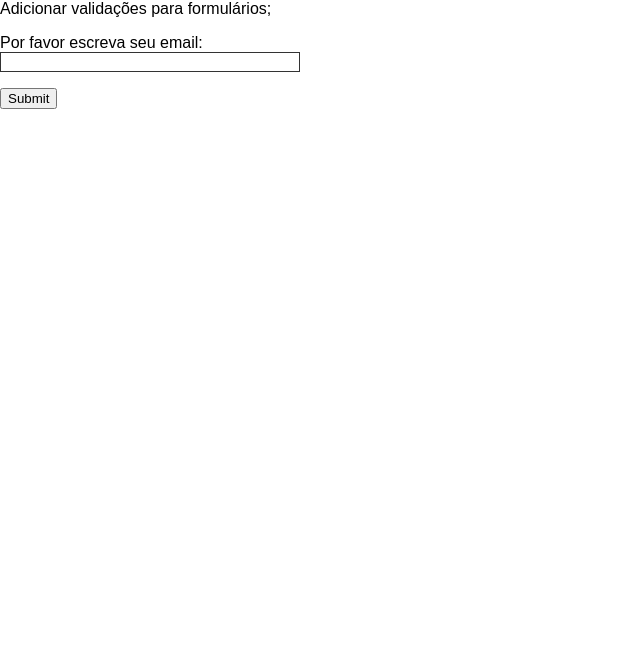
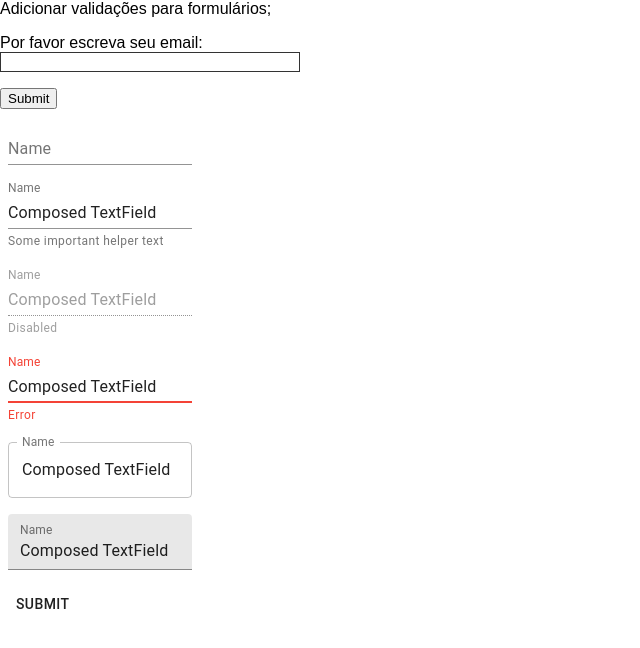
Before and after one commit to olimpiossdx/hooks-customizados, a React (Create React App) app: page / in a window 1280 px wide. Shown: the top 648 px of the page, without its empty margins (0-640 px from the left). Built offline with nearby package versions, Linux system fonts and the light colour scheme.

Commit message:
Adicionando material-ui textfield

```diff
--- /dev/null
+++ b/src/form/inputBase4/index.tsx
@@ -0,0 +1,130 @@
+import React, { useRef, useEffect } from "react";
+import { createStyles, Theme, makeStyles } from '@material-ui/core/styles';
+import FilledInput from '@material-ui/core/FilledInput';
+import FormControl from '@material-ui/core/FormControl';
+import FormHelperText from '@material-ui/core/FormHelperText';
+import Input, { InputProps } from '@material-ui/core/Input';
+import InputLabel from '@material-ui/core/InputLabel';
+import OutlinedInput from '@material-ui/core/OutlinedInput';
+import { Button } from "@material-ui/core";
+
+const useStyles = makeStyles((theme: Theme) =>
+  createStyles({
+    root: {
+      '& > *': {
+        margin: theme.spacing(1),
+      },
+    },
+  }),
+);
+
+
+const emailRegExp = /^[a-zA-Z0-9.!#$%&'*+/=?^_`{|}~-]+@[a-zA-Z0-9-]+(?:\.[a-zA-Z0-9-]+)*$/
+
+function InputField4() {
+  const [name, setName] = React.useState('Composed TextField');
+  const classes = useStyles();
+
+  const handleChange = React.useCallback((event: React.ChangeEvent<HTMLInputElement>) => {
+    setName(event.target.value);
+  }, []);
+
+  const emailRef = useRef() as React.RefObject<HTMLInputElement>;
+  const formRef = useRef() as React.MutableRefObject<HTMLFormElement>;
+  const formControlRef = useRef() as React.MutableRefObject<HTMLDivElement>;
+  const inputRef = useRef<HTMLDivElement>();
+  const error = emailRef;
+
+  const handleChange1 = React.useCallback(function (this: HTMLInputElement, _e: Event) {
+    console.log(formControlRef.current);
+    // const email = emailRef.current;
+    // const test = (email && email.value.length === 0) || emailRegExp.test(email?.value || '');
+
+    // if (test) {
+    //   email!.className = "valid";
+    //   error!.current!.nextElementSibling!.innerHTML = "";
+    //   error.current!.nextElementSibling!.className = "error";
+
+    // } else {
+    //   email!.className = "invalid";
+    //   error.current!.nextElementSibling!.className = "error";
+    //   error.current!.nextElementSibling!.innerHTML = "Informe email correto!";
+    //   error.current!.nextElementSibling!.className = "error active";
+    // }
+  }, [error]);
+
+  const load = () => {
+    const test = emailRef.current!.value.length === 0 || emailRegExp.test(emailRef.current!.value);
+    emailRef.current!.className = test ? "valid" : "invalid";
+
+  };
+
+  const handleSubmit = function (event: React.FormEvent<HTMLFormElement>) {
+    event.preventDefault();
+    const email = emailRef.current;
+    // const test = email?.value.length === 0 || emailRegExp.test(email?.value || '');
+
+    // if (!test && email && error.current && error.current.nextElementSibling) {
+    //   email.className = "invalid";
+    //   error.current.nextElementSibling.innerHTML = 'Informe email correto!';
+    //   error.current.nextElementSibling.className = "error active";
+    //   return false;
+    // } else {
+    //   email!.className = "valid";
+    //   error.current!.nextElementSibling!.innerHTML = "";
+    //   error.current!.nextElementSibling!.className = "error";
+    // }
+  };
+
+  useEffect(() => {
+    // inputRef.current!.addEventListener('load', load);
+    // inputRef.current!.addEventListener('input', handleChange1);
+  }, [handleChange1]);
+
+  return (<form ref={formRef} onSubmit={handleSubmit} className={classes.root} noValidate autoComplete="off">
+    <FormControl ref={formControlRef}>
+      <InputLabel htmlFor="input-simple">Name</InputLabel>
+      <Input id="input-simple" ref={(ref: React.RefObject<HTMLDivElement>) => {
+        if (!ref) return;
+        console.log(ref, ref);
+
+      }} />
+    </FormControl>
+    <FormControl>
+      <InputLabel htmlFor="component-helper">Name</InputLabel>
+      <Input
+        id="component-helper"
+        value={name}
+        onChange={handleChange}
+        aria-describedby="component-helper-text"
+      />
+      <FormHelperText id="component-helper-text">Some important helper text</FormHelperText>
+    </FormControl>
+    <FormControl disabled>
+      <InputLabel htmlFor="component-disabled">Name</InputLabel>
+      <Input id="component-disabled" value={name} onChange={handleChange} />
+      <FormHelperText>Disabled</FormHelperText>
+    </FormControl>
+    <FormControl error>
+      <InputLabel htmlFor="component-error">Name</InputLabel>
+      <Input
+        id="component-error"
+        value={name}
+        onChange={handleChange}
+        aria-describedby="component-error-text"
+      />
+      <FormHelperText id="component-error-text">Error</FormHelperText>
+    </FormControl>
+    <FormControl variant="outlined">
+      <InputLabel htmlFor="component-outlined">Name</InputLabel>
+      <OutlinedInput id="component-outlined" value={name} onChange={handleChange} label="Name" />
+    </FormControl>
+    <FormControl variant="filled">
+      <InputLabel htmlFor="component-filled">Name</InputLabel>
+      <FilledInput id="component-filled" value={name} onChange={handleChange} />
+    </FormControl>
+    <Button type='submit'>submit</Button>
+  </form>);
+}
+
+export default InputField4;
--- a/src/pages/form-validation/index.tsx
+++ b/src/pages/form-validation/index.tsx
@@ -1,16 +1,16 @@
 import React from 'react'
 // import InputField2 from '../../form/InputBase2'
 import InputField3 from '../../form/inputBase3'
+import InputField4 from '../../form/inputBase4'
 
 
 const FormValidation = () => {
   return (
-    <div
-    // style={{ width: 400, alignContent: 'center' }}
-    >
+    <>
       Adicionar validações para formulários;
       <InputField3 />
-    </div>
+      <InputField4 />
+    </>
   )
 }
 
```
